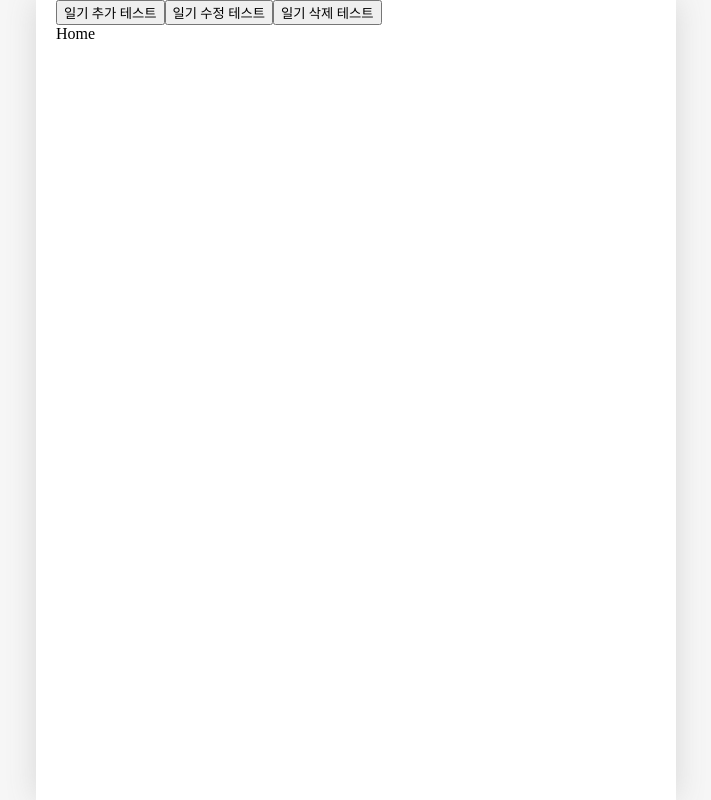
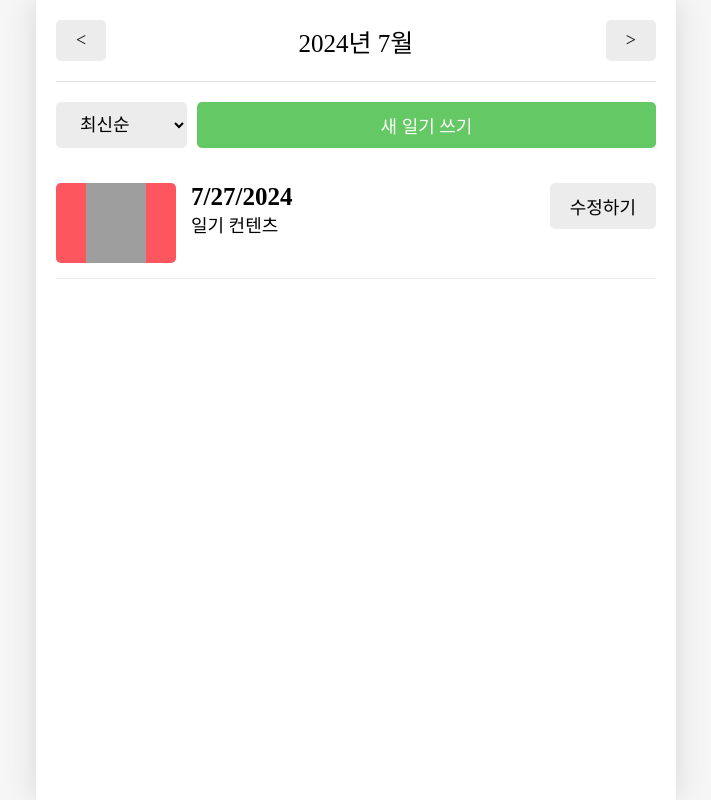
Before and after one commit to alwn8918/onebite_react, a React (Vite) app in the folder section12/: page / in a window 1280 px wide. Shown: the whole page, without its empty margins (284-995 px from the left). Built offline with nearby package versions, Linux system fonts and the light colour scheme; grey boxes are pictures that could not be loaded; a web font is replaced by a local one.

Commit message:
section12-10 페이지 구현하기 [UI]

```diff
--- a/section12/src/App.jsx
+++ b/section12/src/App.jsx
@@ -82,27 +82,6 @@
 
   return (
     <>
-      <button
-        onClick={() => {
-          onCreate(new Date().getTime(), 1, "HELLO");
-        }}
-      >
-        일기 추가 테스트
-      </button>
-      <button
-        onClick={() => {
-          onUpdate(1, new Date().getTime(), 3, "수정");
-        }}
-      >
-        일기 수정 테스트
-      </button>
-      <button
-        onClick={() => {
-          onDelete(1);
-        }}
-      >
-        일기 삭제 테스트
-      </button>
       <DiaryStateContext.Provider value={data}>
         <DiaryDispatchContext.Provider value={{ onCreate, onUpdate, onDelete }}>
           <Routes>
--- /dev/null
+++ b/section12/src/components/DiaryItem.css
@@ -0,0 +1,58 @@
+.DiaryItem {
+  display: flex;
+  gap: 15px;
+  justify-content: space-between;
+  padding: 15px 0px;
+  border-bottom: 1px solid rgb(236, 236, 236);
+}
+
+.DiaryItem .img_section {
+  min-width: 120px;
+  height: 80px;
+  display: flex;
+  justify-content: center;
+  cursor: pointer;
+  border-radius: 5px;
+}
+
+.DiaryItem .img_section > img {
+  width: 50%;
+}
+
+.DiaryItem .img_section_1 {
+  background-color: rgb(100, 201, 100);
+}
+
+.DiaryItem .img_section_2 {
+  background-color: rgb(157, 215, 114);
+}
+
+.DiaryItem .img_section_3 {
+  background-color: rgb(253, 206, 23);
+}
+
+.DiaryItem .img_section_4 {
+  background-color: rgb(253, 132, 70);
+}
+
+.DiaryItem .img_section_5 {
+  background-color: rgb(253, 86, 95);
+}
+
+.DiaryItem .info_section {
+  flex: 1;
+  cursor: pointer;
+}
+
+.DiaryItem .info_section .created_date {
+  font-weight: bold;
+  font-size: 25px;
+}
+
+.DiaryItem .info_section .content {
+  font-size: 18px;
+}
+
+.DiaryItem .button_section {
+  min-width: 70px;
+}
--- /dev/null
+++ b/section12/src/components/DiaryItem.jsx
@@ -0,0 +1,24 @@
+import "./DiaryItem.css";
+import { getEmotionImage } from "../util/get-emotion-image";
+import Button from "./Button";
+
+const DiaryItem = () => {
+  const emotionId = 5;
+
+  return (
+    <div className="DiaryItem">
+      <div className={`img_section img_section_${emotionId}`}>
+        <img src={getEmotionImage(emotionId)} />
+      </div>
+      <div className="info_section">
+        <div className="created_date">{new Date().toLocaleDateString()}</div>
+        <div className="content">일기 컨텐츠</div>
+      </div>
+      <div className="button_section">
+        <Button text={"수정하기"} />
+      </div>
+    </div>
+  );
+};
+
+export default DiaryItem;
--- /dev/null
+++ b/section12/src/components/DiaryList.css
@@ -0,0 +1,18 @@
+.DiaryList .menu_bar {
+  margin: 20px 0px;
+  display: flex;
+  gap: 10px;
+}
+
+.DiaryList .menu_bar select {
+  background-color: rgb(236, 236, 236);
+  border: none;
+  border-radius: 5px;
+  padding: 10px 20px;
+  font-size: 18px;
+  cursor: pointer;
+}
+
+.DiaryList .menu_bar button {
+  flex: 1;
+}
--- /dev/null
+++ b/section12/src/components/DiaryList.jsx
@@ -0,0 +1,22 @@
+import "./DiaryList.css";
+import Button from "./Button";
+import DiaryItem from "./DiaryItem";
+
+const DiaryList = () => {
+  return (
+    <div className="DiaryList">
+      <div className="menu_bar">
+        <select>
+          <option value={"latest"}>최신순</option>
+          <option value={"oldest"}>오래된 순</option>
+        </select>
+        <Button text={"새 일기 쓰기"} type={"POSITIVE"} />
+      </div>
+      <div className="list_wrapper">
+        <DiaryItem />
+      </div>
+    </div>
+  );
+};
+
+export default DiaryList;
--- a/section12/src/pages/Home.jsx
+++ b/section12/src/pages/Home.jsx
@@ -1,9 +1,18 @@
-// import { useSearchParams } from "react-router-dom";
+import Button from "../components/Button";
+import DiaryList from "../components/DiaryList";
+import Header from "../components/Header";
 
 const Home = () => {
-  // const [params, setParams] = useSearchParams();
-  // console.log(params.get("value"));
-  return <div>Home</div>;
+  return (
+    <div>
+      <Header
+        title={"2024년 7월"}
+        leftChild={<Button text={"<"} />}
+        rightChild={<Button text={">"} />}
+      />
+      <DiaryList />
+    </div>
+  );
 };
 
 export default Home;
```
